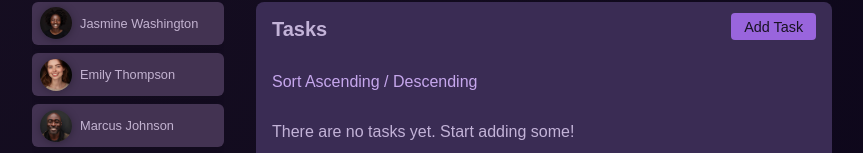
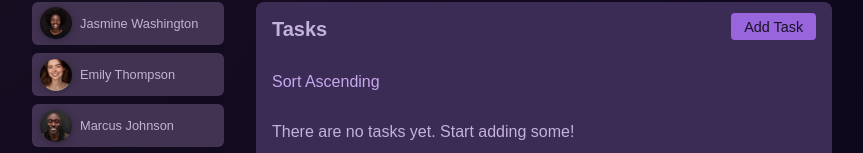
Before and after one commit to stephaniemicah/routing, an Angular app: page /users/1/tasks in a window 1280 px wide. Shown: the part 260-413 px from the top of the page, without its empty margins (208-1071 px from the left). Built offline with nearby package versions, Linux system fonts and the light colour scheme.

Commit message:
Use string interpolation and make it dynamic

```diff
--- a/src/app/tasks/tasks.component.html
+++ b/src/app/tasks/tasks.component.html
@@ -1,7 +1,7 @@
 <!-- <p>{{ userId() }}</p> -->
  <p>
-  <a routerLink="./" [queryParams]="{ order: 'asc'}">
-    Sort Ascending / Descending
+  <a routerLink="./" [queryParams]="{order: order() === 'asc' ? 'desc' : 'asc'}">
+    Sort {{ order() === 'asc' ? 'Descending' : 'Ascending '}}
   </a>
  </p>
 <ul>
```
